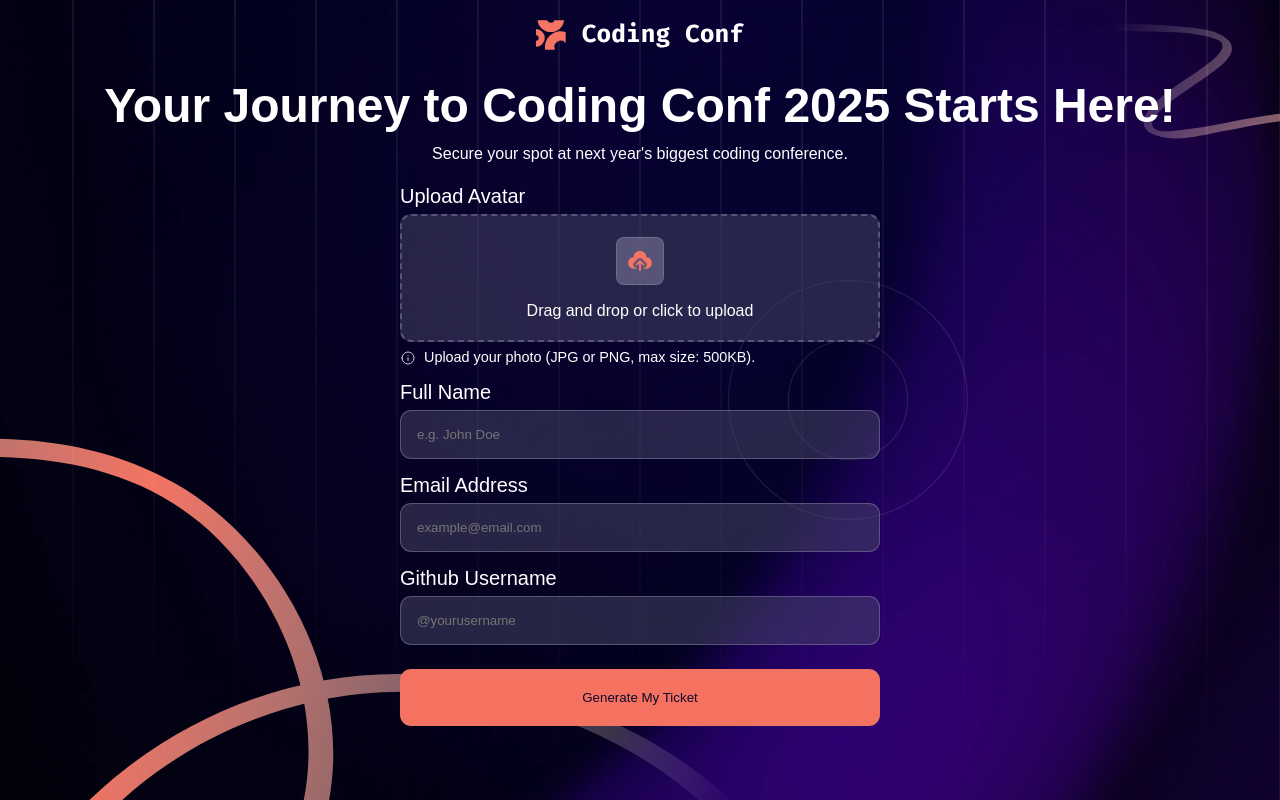
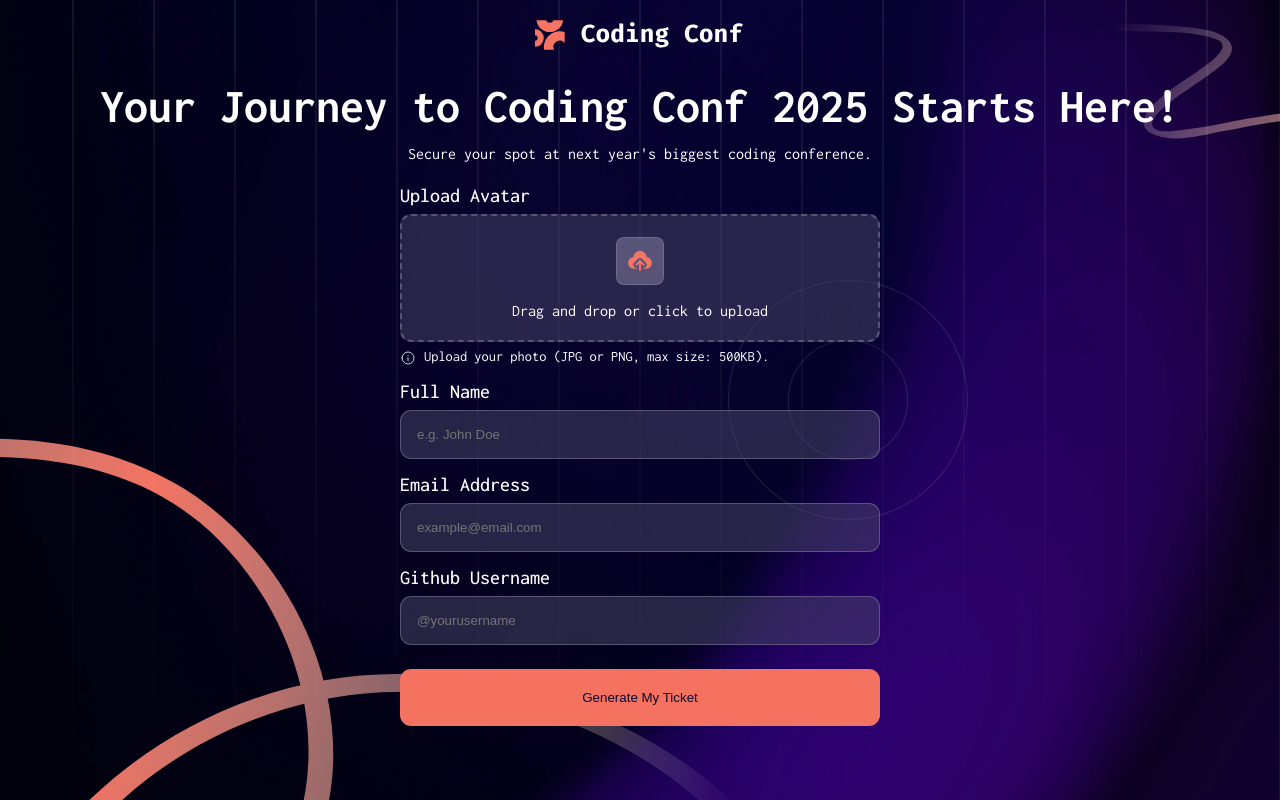
Before and after one commit to Thiagouh/conference-ticket-generator, a plain HTML site: page index.html in a window 1280 px wide. Drawn offline with Linux system fonts and the light colour scheme; the site is published under a folder, as on GitHub Pages, so addresses that start at the root find nothing.

Commit message:
fix incorrect font file paths in fonts.css

```diff
--- a/styles/fonts.css
+++ b/styles/fonts.css
@@ -1,7 +1,7 @@
 /* regular font (weight 400) */
 @font-face {
   font-family: "Inconsolata";
-  src: url("/assets/fonts/static/Inconsolata-Regular.ttf") format("truetype");
+  src: url("../assets/fonts/static/Inconsolata-Regular.ttf") format("truetype");
   font-weight: 400;
   font-style: normal;
   font-display: swap;
@@ -10,7 +10,7 @@
 /* medium font (weight 500) */
 @font-face {
   font-family: "Inconsolata";
-  src: url("/assets/fonts/static/Inconsolata-Medium.ttf") format("truetype");
+  src: url("../assets/fonts/static/Inconsolata-Medium.ttf") format("truetype");
   font-weight: 500;
   font-style: normal;
   font-display: swap;
@@ -19,7 +19,7 @@
 /* bold font (weight 700) */
 @font-face {
   font-family: "Inconsolata";
-  src: url("/assets/fonts/static/Inconsolata-Bold.ttf") format("truetype");
+  src: url("../assets/fonts/static/Inconsolata-Bold.ttf") format("truetype");
   font-weight: 700;
   font-style: normal;
   font-display: swap;
@@ -28,7 +28,7 @@
 /* extrabold font (weight 800) */
 @font-face {
   font-family: "Inconsolata";
-  src: url("/assets/fonts/static/Inconsolata-ExtraBold.ttf")
+  src: url("../assets/fonts/static/Inconsolata-ExtraBold.ttf")
     format("truetype");
   font-weight: 800;
   font-style: normal;
@@ -38,7 +38,7 @@
 /* variable (wdth, wght) */
 @font-face {
   font-family: "Inconsolata";
-  src: url("/assets/fonts/Inconsolata-VariableFont_wdth,wght.ttf")
+  src: url("../assets/fonts/Inconsolata-VariableFont_wdth,wght.ttf")
     format("truetype");
   font-weight: 100 900;
   font-style: normal;
```
